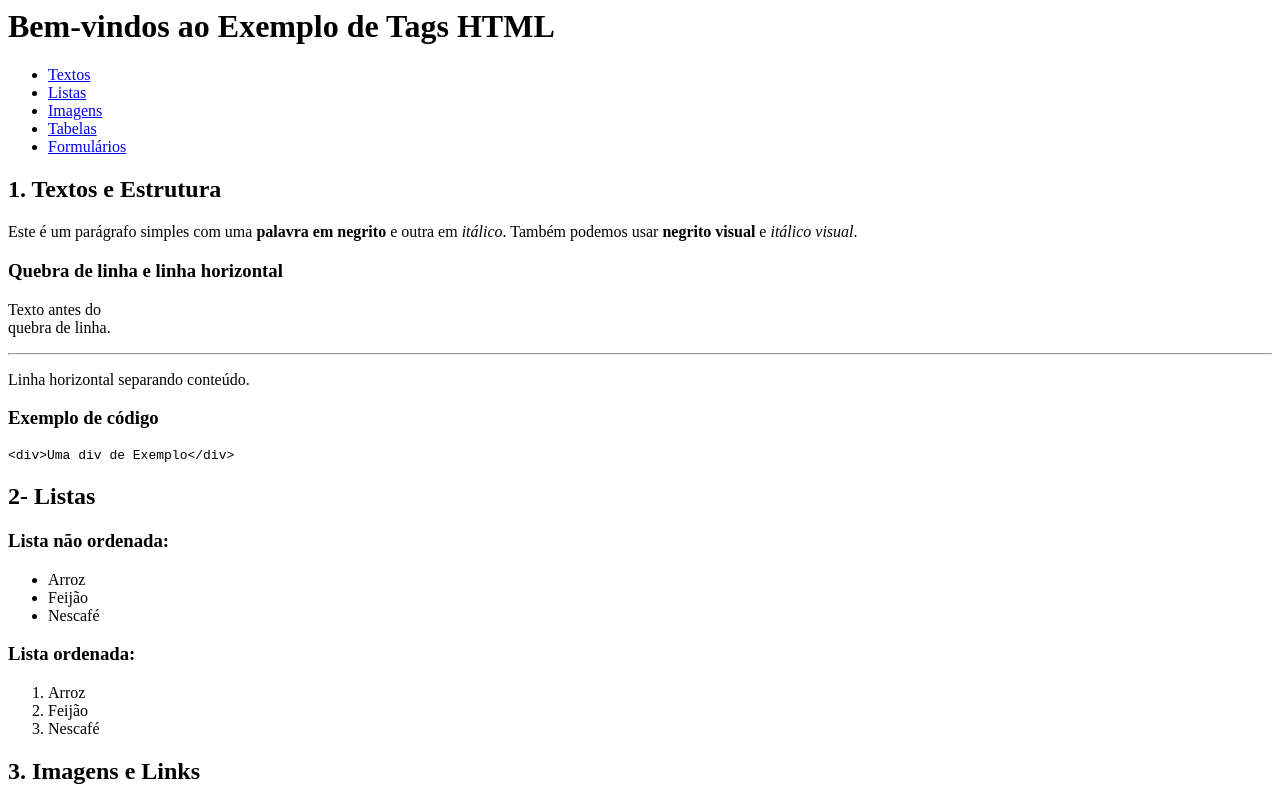
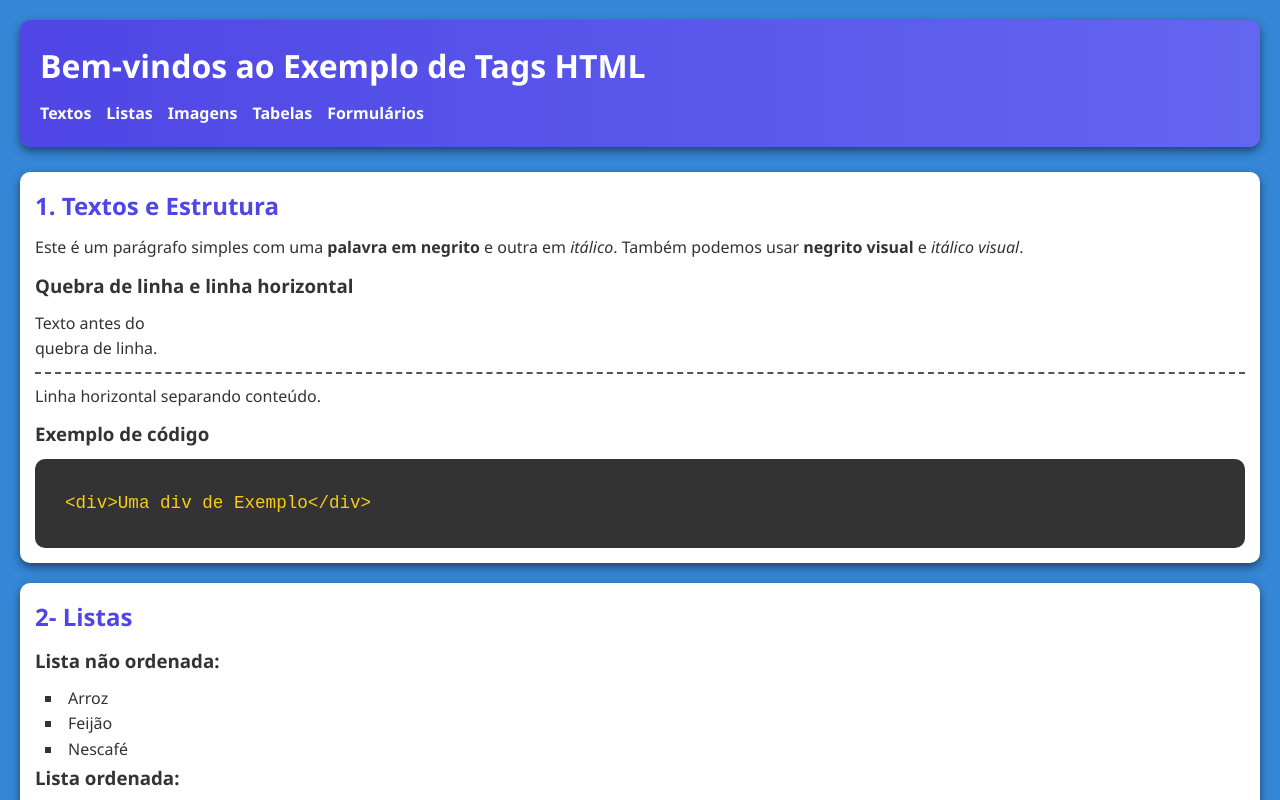
Before and after one commit to Mari-luiza/sitemalu, a plain HTML site: page index.html in a window 1280 px wide. Shown: the top 800 px of the page. Drawn offline with Linux system fonts and the light colour scheme.

Commit message:
correção da correção css

```diff
--- a/index.html
+++ b/index.html
@@ -2,7 +2,7 @@
     <meta charset="UTF-8">
     <meta name="viewport" content="width=device-width, initial-scale=1.0">
     <title>Meu Primeiro HTML M4</title>
-    <link rel="stylesheet" href="style.cssgit">
+    <link rel="stylesheet" href="style.css">
   </head>
   <body>
     <!-- Cabeçalho -->
```
